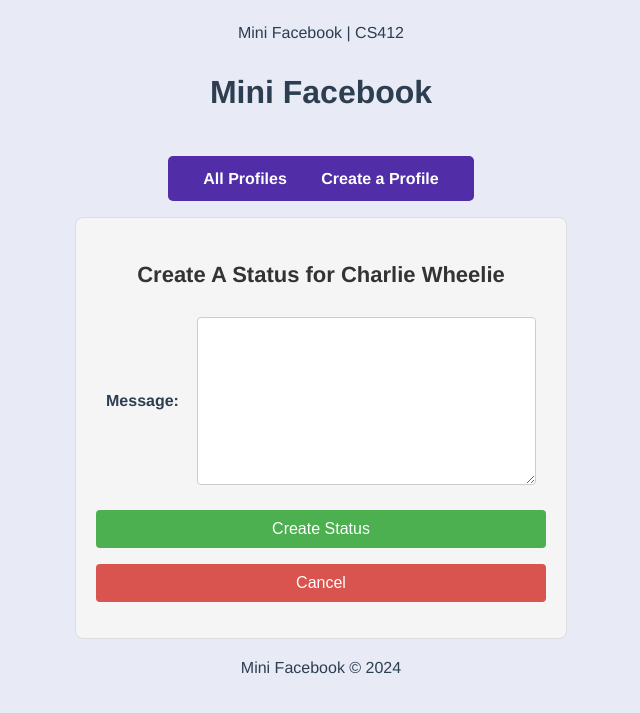
After one commit to trucdg/test-heroku, a Django app: page /mini_fb/profile/8/create_status in a window 1280 px wide. The commit adds this page. Shown: the top 713 px of the page, without its empty margins (319-959 px from the left). Run offline with Django 5.2, Linux system fonts and the light colour scheme; data comes from the database, SQL or seed files in the repository; lists and menus that the app fills with data are empty.

Commit message:
add create status message feature

```diff
--- a/mini_fb/forms.py
+++ b/mini_fb/forms.py
@@ -16,3 +16,17 @@ class CreateProfileForm(forms.ModelForm):
         # Specify the model that this form associated with
         model = Profile
         fields = ["first_name", "last_name", "city", "email", "image_url"]
+
+
+class CreateStatusMessageForm(forms.ModelForm):
+    """
+    A form class to create a StatusMessage instance that is associated with a Profile
+    """
+
+    class Meta:
+        """
+        This meta class defines the model to use and the fields that will be included in the form
+        """
+
+        model = StatusMessage
+        fields = ["message"]
--- /dev/null
+++ b/mini_fb/templates/mini_fb/create_status_form.html
@@ -0,0 +1,22 @@
+<!-- mini_fb/templates/mini_fb/create_status_form.html -->
+{% extends 'mini_fb/base.html' %}
+
+{% block content %}
+
+<div class="create-status-container">
+    <h2 class="create-status-heading">Create A Status for {{ profile.first_name }} {{ profile.last_name }}</h2>
+
+    <form method="POST" class="create-status-form">
+        {% csrf_token %}
+        <table class="create-status-table">
+            {{ form.as_table }}
+        </table>
+        <button type="submit" class="submit-btn">Create Status</button>
+    </form>
+
+    <form method="GET" action="{% url 'mini_fb:show_profile' profile.pk %}" class="cancel-form">
+        <button type="submit" class="cancel-btn">Cancel</button>
+    </form>
+</div>
+
+{% endblock %}
--- a/mini_fb/templates/mini_fb/show_profile.html
+++ b/mini_fb/templates/mini_fb/show_profile.html
@@ -44,6 +44,8 @@
         {% else %}
             <p> No tales to tell just yet! But stay tuned ...!</p>
         {% endif %}
+
+        <a href="{% url 'mini_fb:create_status' profile.pk %}" class="create-status-button"> Create Status </a>
     </div>
 
     <div class="profile-detail-actions">
--- a/mini_fb/urls.py
+++ b/mini_fb/urls.py
@@ -9,4 +9,9 @@ urlpatterns = [
         r"profile/<int:pk>/", views.ShowProfilePageView.as_view(), name="show_profile"
     ),
     path(r"create_profile", views.CreateProfileView.as_view(), name="create_profile"),
+    path(
+        r"profile/<int:pk>/create_status",
+        views.CreateStatusMessageView.as_view(),
+        name="create_status",
+    ),
 ]
--- a/mini_fb/views.py
+++ b/mini_fb/views.py
@@ -1,6 +1,9 @@
+from typing import Any
+from django.forms import BaseModelForm
+from django.http import HttpResponse
 from django.views.generic import ListView, DetailView, CreateView
-from .models import Profile
-from .forms import CreateProfileForm
+from .models import Profile, StatusMessage
+from .forms import CreateProfileForm, CreateStatusMessageForm
 from django.urls import reverse
 
 
@@ -69,3 +72,64 @@ class CreateProfileView(CreateView):
         return the URL to redirect on success
         """
         return reverse("mini_fb:show_profile", kwargs={"pk": self.object.pk})
+
+
+class CreateStatusMessageView(CreateView):
+    """
+    A class inherits from the CreateView django generic view
+    handles request to URL /mini_fb/profile/<int:pk>/create_status
+    on GET: return a form to create a StatusMessage instance
+    on POST: validate the form, save data and redirect to the Profile detail view
+    """
+
+    form_class = CreateStatusMessageForm
+    template_name = "mini_fb/create_status_form.html"
+
+    def form_valid(self, form):
+        """
+        this method is called when the form is valid, and before saving data to database
+        """
+        print(f"CreateStatusMessageView.form_valid(): form={form.cleaned_data}")
+        print(f"CreateStatusMessageView.form_valid(): self.kwargs={self.kwargs}")
+
+        # find the Profile specified by the kwargs obtained by the URL
+        profile = Profile.objects.get(pk=self.kwargs["pk"])
+
+        # Attach the StatusMessage instance created by the form to the profile
+        form.instance.profile = profile
+
+        return super().form_valid(form)
+
+    def form_invalid(self, form):
+        """
+        this method is called when the form is invalid
+        used for debugging purpose
+        """
+        print(f"CreateStatusMessageView.form_invalid(): form={form.cleaned_data}")
+        print(f"CreateStatusMessageView.form_invalid(): self.kwargs={self.kwargs}")
+        return super().form_invalid(form)
+
+    def get_success_url(self):
+        """
+        return the URL on success
+        """
+        # find the Profile associated with the pk specified by the kwargs obtained by the URL
+        # profile = Profile.objects.get(self.kwargs['pk'])
+        return reverse("mini_fb:show_profile", kwargs=self.kwargs)
+
+    def get_context_data(self, **kwargs: Any) -> dict[str, Any]:
+        """
+        provide extra context data to the template
+        """
+
+        # first, get all the context data from the super class
+        context = super().get_context_data(**kwargs)
+
+        # find the Profile identifies by the PK specified by the URL pattern
+        profile = Profile.objects.get(pk=self.kwargs["pk"])
+
+        # add the Profile into the context
+        context["profile"] = profile
+
+        # return the context to be used by the template
+        return context
--- a/static/styles.css
+++ b/static/styles.css
@@ -484,3 +484,92 @@ img.profile-image {
         padding: 10px;
     }
 }
+
+/* Button styling for Create Status */
+.create-status-button {
+    padding: 10px 20px;
+    background-color: #cc5bdd; /* Green background */
+    color: white; /* White text */
+    border: none;
+    border-radius: 5px;
+    text-align: center;
+    text-decoration: none;
+    cursor: pointer;
+    font-size: 16px;
+}
+
+/* Hover effect */
+.create-status-button:hover {
+    background-color: #45a049; /* Slightly darker green */
+}
+
+/* Container styling for the status creation form */
+.create-status-container {
+    max-width: 450px;
+    margin: 0 auto;
+    padding: 20px;
+    background-color: #f5f5f5;
+    border: 1px solid #ddd;
+    border-radius: 8px;
+}
+
+/* Heading styling */
+.create-status-heading {
+    text-align: center;
+    font-size: 22px;
+    margin-bottom: 15px;
+    color: #333;
+}
+
+/* Table layout for form fields */
+.create-status-table {
+    width: 100%;
+    margin-bottom: 15px;
+}
+
+.create-status-table th,
+.create-status-table td {
+    padding: 8px;
+    text-align: left;
+}
+
+/* Form input styling */
+input[type="text"], textarea {
+    width: 100%;
+    padding: 8px;
+    border: 1px solid #ccc;
+    border-radius: 4px;
+}
+
+/* Button styling */
+.submit-btn, .cancel-btn {
+    display: block;
+    width: 100%;
+    padding: 10px;
+    border: none;
+    border-radius: 4px;
+    font-size: 16px;
+    cursor: pointer;
+    margin-bottom: 10px;
+}
+
+/* Submit button styles */
+.submit-btn {
+    background-color: #4CAF50;
+    color: white;
+}
+
+/* Cancel button styles */
+.cancel-btn {
+    background-color: #d9534f;
+    color: white;
+}
+
+/* Button hover effects */
+.submit-btn:hover {
+    background-color: #45a049;
+}
+
+.cancel-btn:hover {
+    background-color: #c9302c;
+}
```
